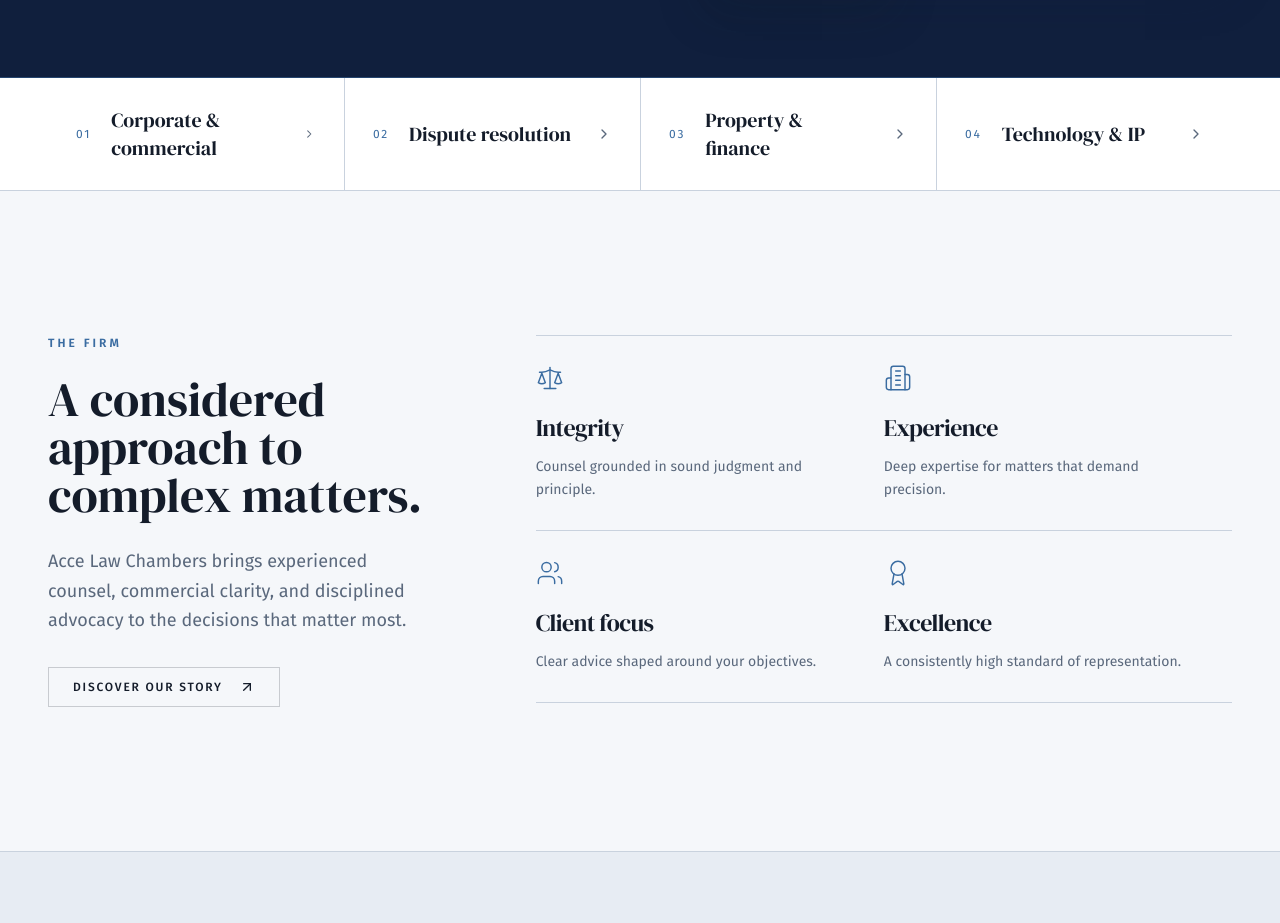
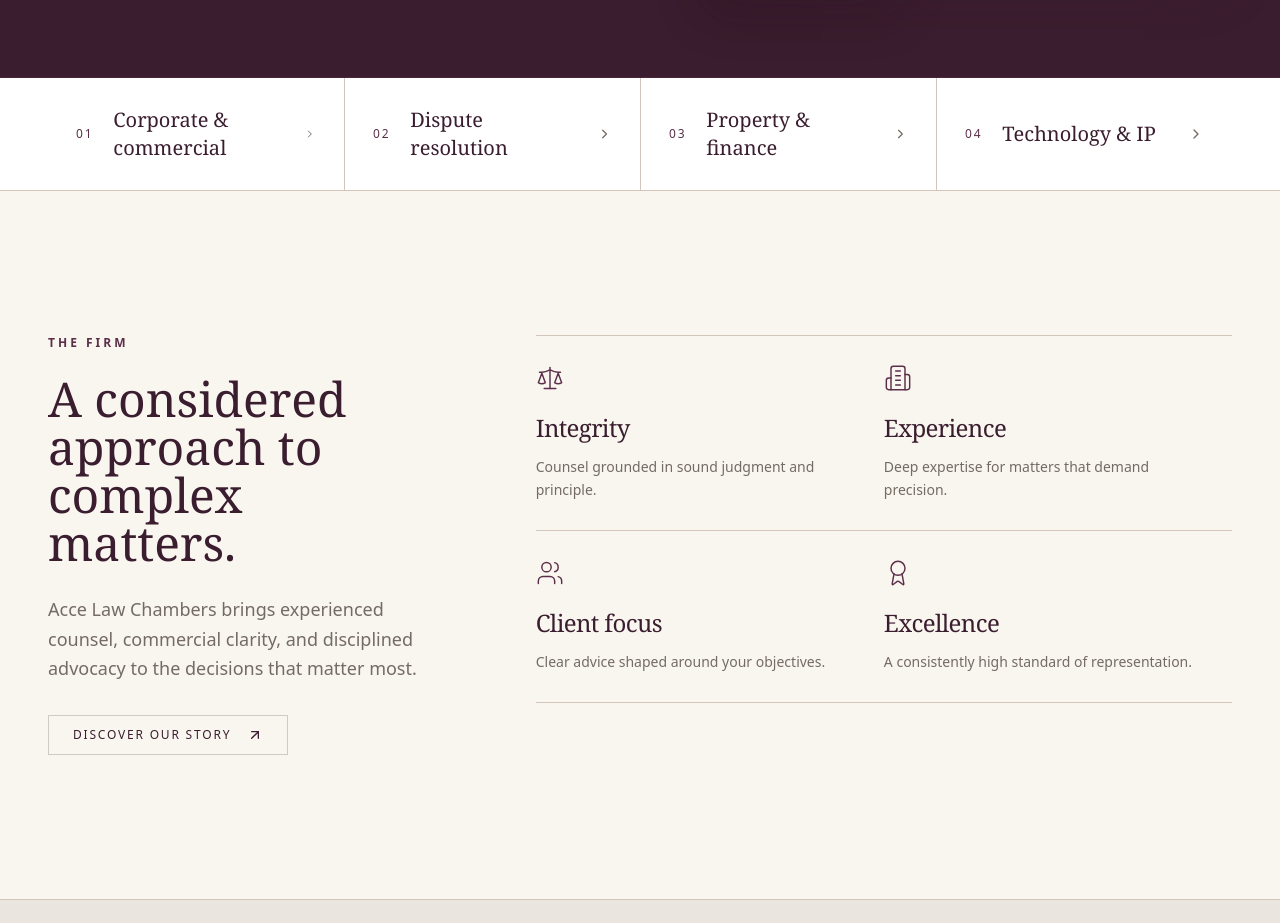
Before and after one commit to UrbanTechHub/remix-of-accelaw, a React (Vite) app: page / in a window 1280 px wide. Shown: the part 811-1734 px from the top of the page. Built offline with nearby package versions, Linux system fonts and the light colour scheme; the HTML template or start-up script is replaced by a standard one.

Commit message:
Changes
Co-authored-by: UrbanTechHub <143939797+UrbanTechHub@users.noreply.github.com>

```diff
--- a/src/index.css
+++ b/src/index.css
@@ -4,53 +4,52 @@
 
 @layer base {
   :root {
-    --background: 210 33% 97%;
-    --foreground: 216 36% 12%;
+    --background: 38 44% 96%;
+    --foreground: 325 33% 17%;
 
     --card: 0 0% 100%;
-    --card-foreground: 216 36% 12%;
+    --card-foreground: 325 33% 17%;
 
     --popover: 0 0% 100%;
-    --popover-foreground: 216 36% 12%;
+    --popover-foreground: 325 33% 17%;
 
-    --primary: 220 59% 15%;
-    --primary-foreground: 210 33% 97%;
+    --primary: 325 33% 17%;
+    --primary-foreground: 38 44% 96%;
 
-    --secondary: 214 35% 93%;
-    --secondary-foreground: 220 59% 15%;
+    --secondary: 29 23% 90%;
+    --secondary-foreground: 325 33% 17%;
 
-    --muted: 214 29% 90%;
-    --muted-foreground: 216 16% 42%;
+    --muted: 29 23% 90%;
+    --muted-foreground: 30 8% 42%;
 
-    --accent: 211 47% 43%;
-    --accent-foreground: 0 0% 100%;
+    --accent: 324 32% 27%;
+    --accent-foreground: 38 44% 96%;
 
     --destructive: 0 84.2% 60.2%;
     --destructive-foreground: 0 0% 98%;
 
-    --border: 214 24% 83%;
-    --input: 214 24% 83%;
-    --ring: 211 47% 43%;
+    --border: 29 23% 78%;
+    --input: 29 23% 78%;
+    --ring: 324 32% 27%;
 
-    --radius: 0.375rem;
+    --radius: 0rem;
 
-    /* Custom tokens - Navy Trust */
-    --navy: 220 59% 15%;
-    --navy-light: 213 51% 24%;
-    --blue: 211 47% 43%;
-    --ice: 210 33% 97%;
-    --steel: 216 16% 42%;
+    /* Custom tokens - Aubergine & Stone */
+    --aubergine: 325 33% 17%;
+    --plum: 324 32% 27%;
+    --stone: 29 23% 72%;
+    --cream: 38 44% 96%;
 
-    --font-serif: 'DM Serif Display', Georgia, serif;
-    --font-sans: 'Fira Sans', system-ui, sans-serif;
+    --font-serif: 'Libre Baskerville', Georgia, serif;
+    --font-sans: 'IBM Plex Sans', system-ui, sans-serif;
 
-    --shadow-sm: 0 1px 2px hsl(200 25% 10% / 0.04);
-    --shadow-md: 0 4px 12px hsl(200 25% 10% / 0.08);
-    --shadow-lg: 0 8px 24px hsl(200 25% 10% / 0.12);
-    --shadow-xl: 0 16px 48px hsl(200 25% 10% / 0.16);
-    --shadow-elegant: 0 4px 20px hsl(200 25% 10% / 0.1);
-    --shadow-card: 0 2px 12px hsl(200 25% 10% / 0.06);
-    --shadow-hover: 0 12px 40px hsl(200 25% 10% / 0.12);
+    --shadow-sm: 0 1px 2px hsl(325 33% 10% / 0.05);
+    --shadow-md: 0 4px 12px hsl(325 33% 10% / 0.09);
+    --shadow-lg: 0 8px 24px hsl(325 33% 10% / 0.13);
+    --shadow-xl: 0 16px 48px hsl(325 33% 10% / 0.18);
+    --shadow-elegant: 0 4px 20px hsl(325 33% 10% / 0.1);
+    --shadow-card: 0 2px 12px hsl(325 33% 10% / 0.07);
+    --shadow-hover: 0 12px 40px hsl(325 33% 10% / 0.13);
 
     --sidebar-background: 0 0% 98%;
     --sidebar-foreground: 240 5.3% 26.1%;
@@ -59,46 +58,37 @@
     --sidebar-accent: 240 4.8% 95.9%;
     --sidebar-accent-foreground: 240 5.9% 10%;
     --sidebar-border: 220 13% 91%;
-    --sidebar-ring: 175 55% 38%;
+    --sidebar-ring: 324 32% 27%;
   }
 
   .dark {
-    --background: 0 8% 7%;
-    --foreground: 30 15% 92%;
+    --background: 325 33% 10%;
+    --foreground: 38 44% 96%;
 
-    --card: 0 8% 10%;
-    --card-foreground: 30 15% 92%;
+    --card: 325 33% 13%;
+    --card-foreground: 38 44% 96%;
 
-    --popover: 0 8% 10%;
-    --popover-foreground: 30 15% 92%;
+    --popover: 325 33% 13%;
+    --popover-foreground: 38 44% 96%;
 
-    --primary: 30 15% 92%;
-    --primary-foreground: 0 10% 14%;
+    --primary: 38 44% 96%;
+    --primary-foreground: 325 33% 17%;
 
-    --secondary: 0 8% 15%;
-    --secondary-foreground: 30 15% 92%;
+    --secondary: 325 33% 16%;
+    --secondary-foreground: 38 44% 96%;
 
-    --muted: 0 8% 15%;
-    --muted-foreground: 30 10% 58%;
+    --muted: 325 33% 16%;
+    --muted-foreground: 29 15% 62%;
 
-     --accent: 211 47% 43%;
-    --accent-foreground: 0 0% 100%;
+    --accent: 29 23% 72%;
+    --accent-foreground: 325 33% 17%;
 
     --destructive: 0 62.8% 30.6%;
     --destructive-foreground: 0 0% 98%;
 
-    --border: 0 8% 18%;
-    --input: 0 8% 18%;
-     --ring: 211 47% 43%;
-
-    --sidebar-background: 0 8% 10%;
-    --sidebar-foreground: 30 15% 92%;
-     --sidebar-primary: 211 47% 43%;
-    --sidebar-primary-foreground: 0 0% 100%;
-    --sidebar-accent: 0 6% 16%;
-    --sidebar-accent-foreground: 30 15% 92%;
-    --sidebar-border: 0 6% 16%;
-     --sidebar-ring: 211 47% 43%;
+    --border: 325 33% 20%;
+    --input: 325 33% 20%;
+    --ring: 29 23% 72%;
   }
 }
 
@@ -129,12 +119,12 @@
 @layer components {
   .heading-display {
     font-family: var(--font-serif);
-    @apply text-5xl md:text-6xl lg:text-7xl font-normal leading-[1.03] tracking-normal;
+    @apply text-5xl md:text-6xl lg:text-7xl font-normal leading-[1.12] tracking-normal;
   }
 
   .heading-section {
     font-family: var(--font-serif);
-    @apply text-3xl md:text-4xl lg:text-5xl font-normal tracking-normal;
+    @apply text-3xl md:text-4xl lg:text-5xl font-normal leading-[1.15] tracking-normal;
   }
 
   .heading-card {
@@ -148,6 +138,10 @@
 
   .text-body-lg {
     @apply text-lg md:text-xl leading-relaxed;
+  }
+
+  .eyebrow-label {
+    @apply text-[10px] font-bold uppercase tracking-[0.25em] text-plum;
   }
 
   .gold-underline {
@@ -182,7 +176,7 @@
   }
 
   .glass-effect {
-    @apply bg-primary/90 backdrop-blur-xl;
+    @apply bg-background/90 backdrop-blur-xl;
   }
 
   .gradient-text {
```
